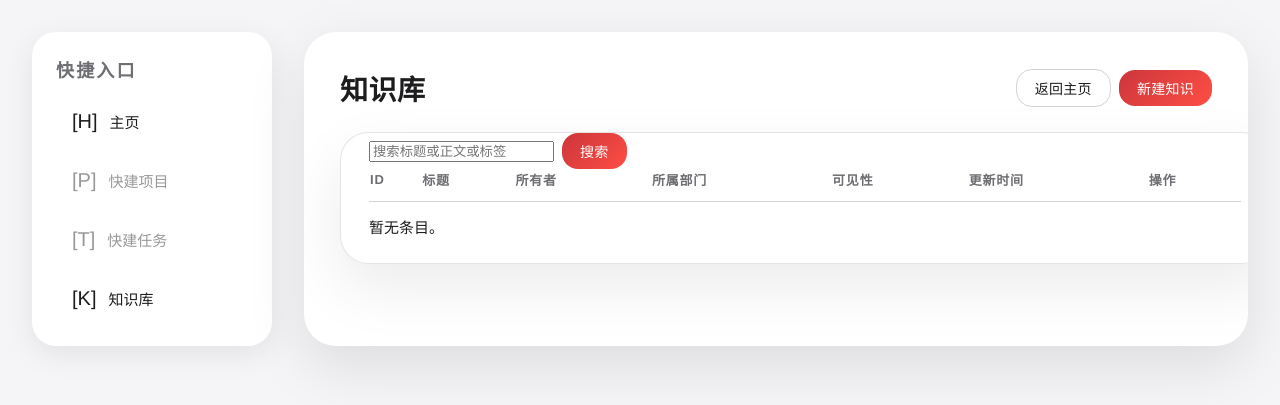
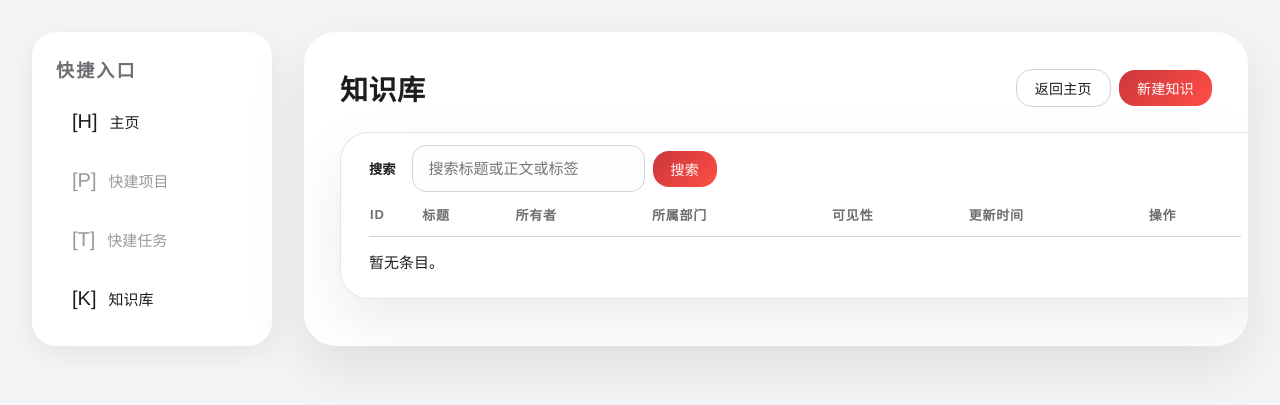
Before and after one commit to mjshen1983/ProjecHhgSys, a Django app: template templates/knowledge/list.html in a window 1280 px wide. Shown: the part 71-476 px from the top of the page. Run offline with Django 3.2, Linux system fonts and the light colour scheme; the template is opened without the code that fills it, so the values that code supplies are empty.

Commit message:
search input fix

```diff
--- a/static/css/main.css
+++ b/static/css/main.css
@@ -656,6 +656,27 @@ tbody tr:last-child td {
     box-shadow: 0 0 0 4px rgba(198, 32, 38, 0.12);
 }
 
+/* Make search input match the main form-field input style */
+.table-card .list-search .search-input,
+.layout__content .list-search .search-input {
+    box-sizing: border-box;
+    border: 1px solid var(--border-color);
+    border-radius: 14px;
+    padding: 14px 16px;
+    font-size: 15px;
+    background-color: #fdfdfd;
+    transition: border-color 0.2s ease, box-shadow 0.2s ease;
+    display: inline-block;
+    vertical-align: middle;
+    line-height: normal;
+}
+.table-card .list-search .search-input:focus,
+.layout__content .list-search .search-input:focus {
+    outline: none;
+    border-color: var(--brand-red);
+    box-shadow: 0 0 0 4px rgba(198, 32, 38, 0.12);
+}
+
 .primary-button {
     width: 100%;
     padding: 14px 18px;
--- a/templates/knowledge/list.html
+++ b/templates/knowledge/list.html
@@ -12,9 +12,12 @@
 </div>
 
 <div class="table-card">
-    <form method="get" class="list-search" style="display:flex;gap:8px;align-items:center;">
-        <input type="text" name="q" placeholder="搜索标题或正文或标签" value="{{ request.GET.q }}" class="search-input" />
-        <button type="submit" class="header__button header__button--primary">搜索</button>
+    <form method="get" class="list-search">
+        <div class="form-field" style="flex-direction:row;align-items:center;gap:8px;margin:0;padding:12px 0;">
+            <h5 style="margin:0 8px 0 0;font-weight:600;">搜索</h5>
+            <input type="text" name="q" placeholder="搜索标题或正文或标签" value="{{ request.GET.q }}" />
+            <button type="submit" class="header__button header__button--primary">搜索</button>
+        </div>
     </form>
     <table>
         <thead>
```
